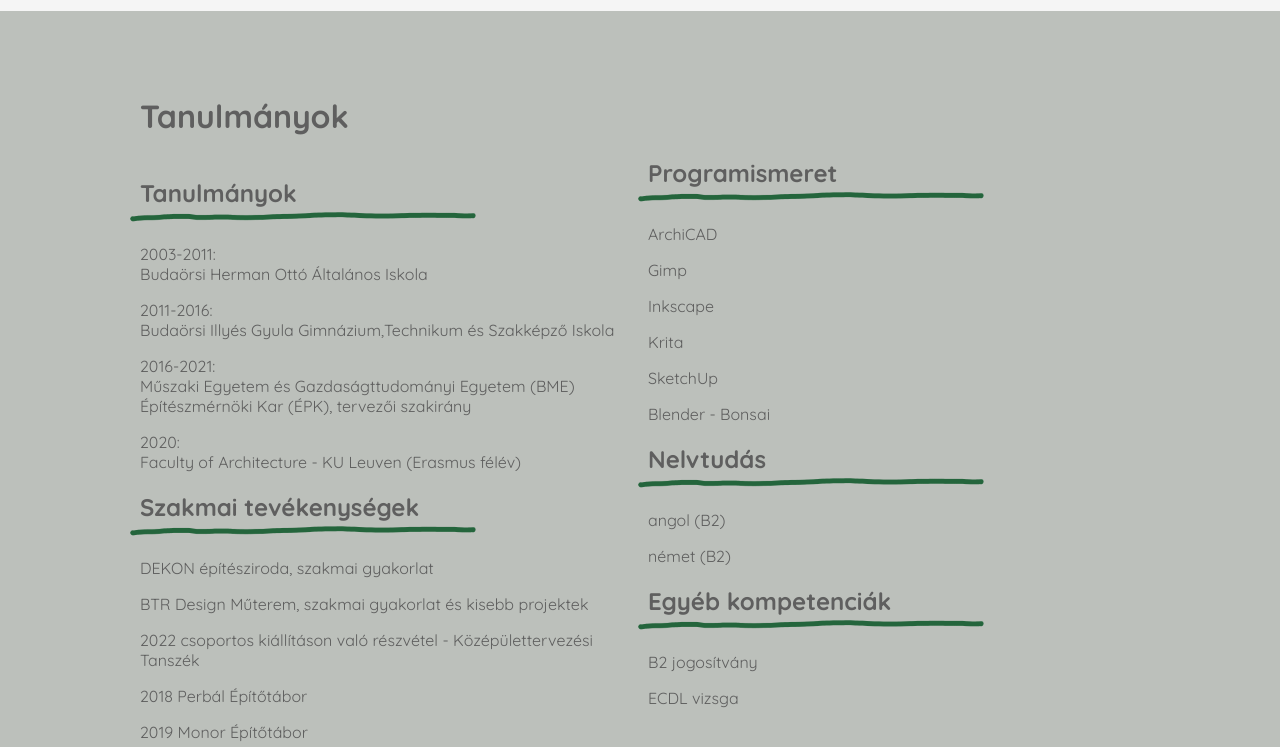
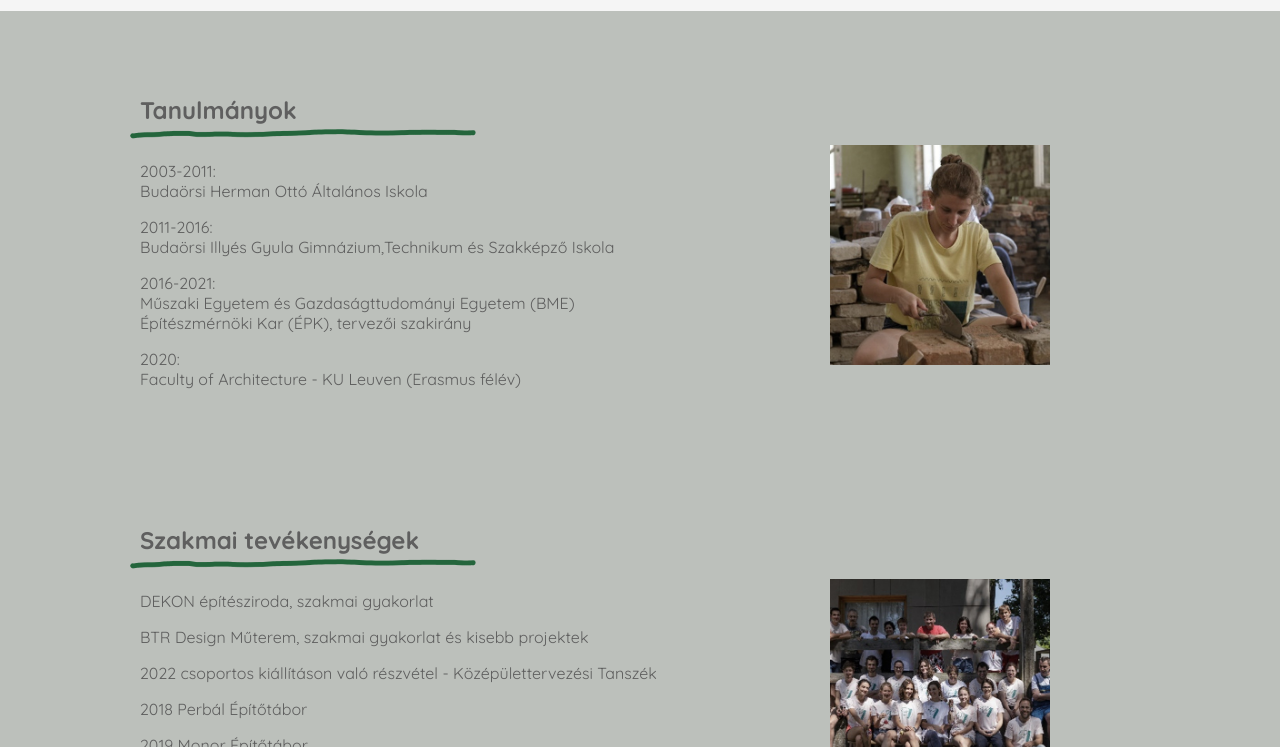
Before and after one commit to Katica003/eszter.donko.hu, an Astro site: page /tanulmanyok in a window 1280 px wide. Shown: the part 53-800 px from the top of the page. Built offline with nearby package versions, Linux system fonts and the light colour scheme; Astro itself is replaced by a stand-in of ours.

Commit message:
Rearrange the studies page

```diff
--- a/src/pages/tanulmanyok.astro
+++ b/src/pages/tanulmanyok.astro
@@ -7,12 +7,12 @@ import first from '@/assets/photos/1.jpg'
 import second from '@/assets/photos/2.jpg'
 import third from '@/assets/drawings/1.png'
 import fourth from '@/assets/photos/3.jpg'
+import bridge from '@/assets/photos/bridge.jpg'
 ---
 
 <PageLayout>
-  <h1>Tanulmányok</h1>
-  <div id="blockContainer">
-    <Block title="Tanulmányok">
+  <div class="blockContainer">
+    <Block class="block" title="Tanulmányok">
       <p>
         2003-2011:<br />
         Budaörsi Herman Ottó Általános Iskola
@@ -32,7 +32,11 @@ import fourth from '@/assets/photos/3.jpg'
       </p>
     </Block>
 
-    <Block title="Szakmai tevékenységek">
+    <img src={first.src} />
+  </div>
+
+  <div class="blockContainer">
+    <Block class="block" title="Szakmai tevékenységek">
       <p>DEKON építésziroda, szakmai gyakorlat</p>
       <p>BTR Design Műterem, szakmai gyakorlat és kisebb projektek</p>
       <p>
@@ -44,7 +48,11 @@ import fourth from '@/assets/photos/3.jpg'
       <p>2021 tavasz Középülettervezési Tanszék Demonstátor</p>
     </Block>
 
-    <Block title="Programismeret">
+    <img src={second.src} />
+  </div>
+
+  <div class="blockContainer">
+    <Block class="block" title="Programismeret">
       <p>ArchiCAD</p>
       <p>Gimp</p>
       <p>Inkscape</p>
@@ -52,19 +60,28 @@ import fourth from '@/assets/photos/3.jpg'
       <p>SketchUp</p>
       <p>Blender - Bonsai</p>
     </Block>
+    <img src={third.src} />
+  </div>
 
-    <Block title="Nelvtudás">
+  <div class="blockContainer">
+    <Block class="block" title="Nelvtudás és egyéb kompetenciák">
       <p>angol (B2)</p>
       <p>német (B2)</p>
-    </Block>
-
-    <Block title="Egyéb kompetenciák">
+      <p></p>
       <p>B2 jogosítvány</p>
       <p>ECDL vizsga</p>
     </Block>
+
+    <img src={fourth.src} />
   </div>
 
-  <Block id="elismeresek" title="Elismerések">
+  <!-- <Block class="block" title="Egyéb kompetenciák">
+    <p>B2 jogosítvány</p>
+    <p>ECDL vizsga</p>
+  </Block> -->
+
+  <div class="blockContainer">
+    <Block class="block" id="elismeresek" title="Elismerések">
       <p>
         2019. évi Tudományos Diákköri Konferencia - Prezentációs különdíj <br />
         Cím: A szocreál rétegei <br />
@@ -77,38 +94,57 @@ import fourth from '@/assets/photos/3.jpg'
       </p>
       <p>2022 MÉSZ Diplomadíj - Dícséret</p>
     </Block>
+    <img src={bridge.src} />
+  </div>
 
-  <div id="images">
+  <!-- <div id="images">
     <img src={first.src} />
     <img src={second.src} />
     <img src={third.src} />
     <img src={fourth.src} />
-  </div>
+  </div> -->
 </PageLayout>
 
 <style>
+  .blockContainer {
+    display: grid;
+    grid-template-columns: 1.2fr 0.8fr;
+    /* gap: 80px; */
+    margin-bottom: 100px;
+  }
+
+  /* .block {
+    margin-bottom: 50px;
+  } */
+
+  img {
+    width: 55%;
+    place-self: center;
+    padding-top: 30px;
+  }
+
+  #images {
+    display: flex;
+    flex-wrap: wrap;
+    gap: 10px;
+  }
+
+  #images > img {
+    min-width: 200px;
+    flex: 1;
+  }
+
   @media (min-width: 1000px) {
     #blockContainer {
-      column-count: 2;
+      /* column-count: 2; */
     }
 
     #blockContainer > * {
       break-inside: avoid-column;
     }
 
-    #elismeresek {
+    /* #elismeresek {
       text-align: center;
-    }
-  }
-
-  #images {
-    display: flex;
-    flex-wrap: wrap;
-    gap: 8px;
-  }
-
-  #images > img {
-    min-width: 200px;
-    flex: 1;
+    } */
   }
 </style>
```
Lines whose indentation alone changed are shown as unchanged.
